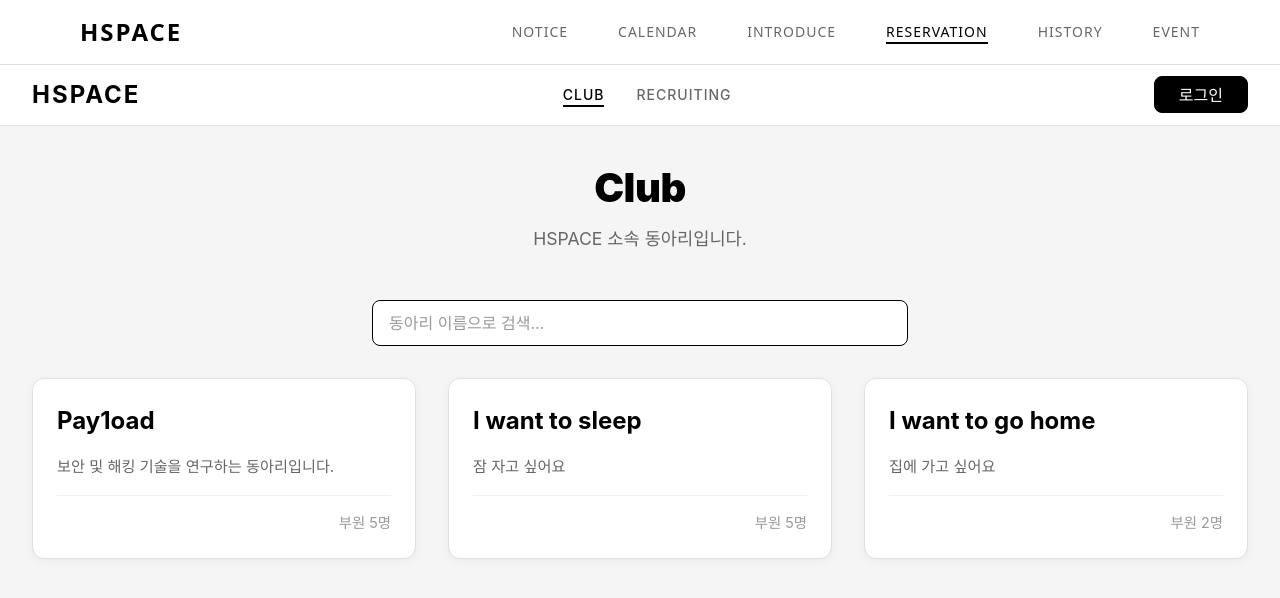
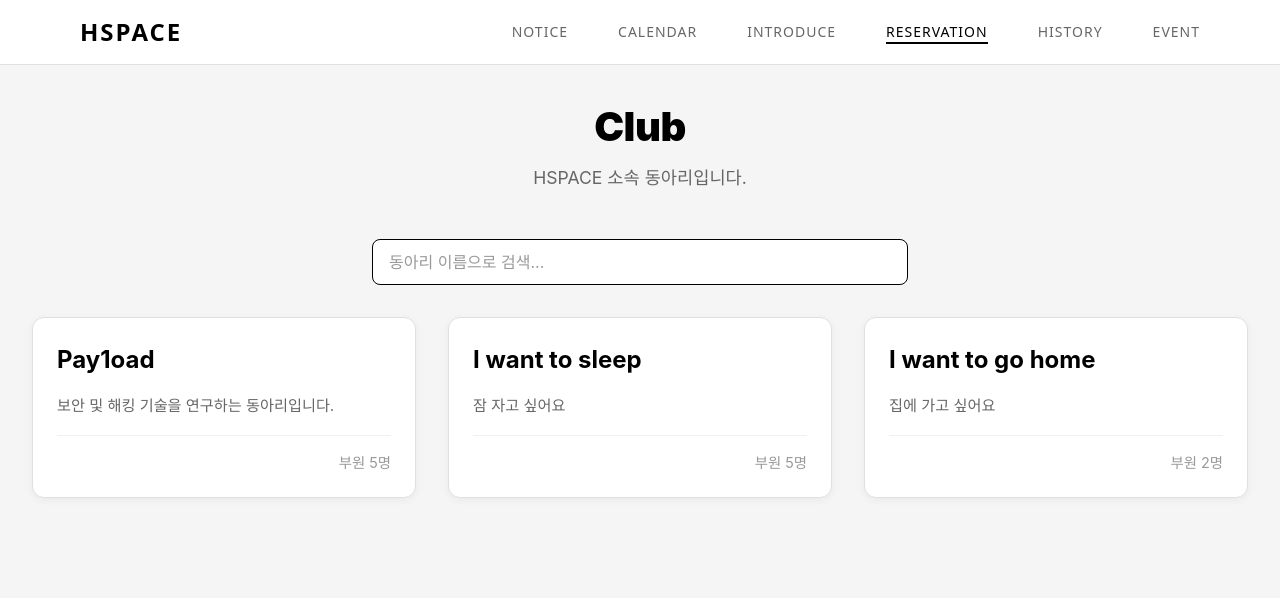
Before and after one commit to hspace-io/2025w-gitctf-team1, a React (Vite) app: page /club in a window 1280 px wide. Shown: the top 598 px of the page. Built offline with nearby package versions, Linux system fonts and the light colour scheme.

Commit message:
fix gnb delete

```diff
--- a/src/components/Club.jsx
+++ b/src/components/Club.jsx
@@ -155,27 +155,6 @@ function Club() {
 
   return (
     <div className="club-container">
-      <nav className="top-nav">
-        <div className="nav-left">
-          <h1 className="logo" onClick={() => navigate('/')} style={{ cursor: 'pointer' }}>HSPACE</h1>
-        </div>
-        <div className="nav-center">
-          <button className="nav-link active">Club</button>
-          <button className="nav-link" onClick={() => navigate('/')}>Recruiting</button>
-        </div>
-        <div className="nav-right">
-          {isLoggedIn ? (
-            <button className="login-button" onClick={logout}>
-              로그아웃
-            </button>
-          ) : (
-            <button className="login-button" onClick={login}>
-              로그인
-            </button>
-          )}
-        </div>
-      </nav>
-
       <main className="club-main">
         <div className="club-header">
           <h2 className="club-title">Club</h2>
--- a/src/components/intro.jsx
+++ b/src/components/intro.jsx
@@ -124,51 +124,8 @@ function Intro() {
 
   const displayedPosts = recruitingPosts.slice(0, 5);
 
-  const handleNavClick = (menu) => {
-    if (menu === 'Club') {
-      navigate('/club');
-    } else if (menu === 'Recruiting') {
-      console.log('Recruiting 메뉴 클릭');
-    }
-  };
-
-  const handleLogin = () => {
-    login();
-    console.log('로그인 버튼 클릭');
-  };
-
-  const handleLogout = () => {
-    logout();
-    console.log('로그아웃 버튼 클릭');
-  };
-
   return (
     <div className="intro-container">
-      <nav className="top-nav">
-        <div className="nav-left">
-          <h1 className="logo" onClick={() => navigate('/')} style={{ cursor: 'pointer' }}>HSPACE</h1>
-        </div>
-        <div className="nav-center">
-          <button className="nav-link" onClick={() => handleNavClick('Club')}>
-            Club
-          </button>
-          <button className="nav-link" onClick={() => navigate('/')}>
-            Recruiting
-          </button>
-        </div>
-        <div className="nav-right">
-          {isLoggedIn ? (
-            <button className="login-button" onClick={handleLogout}>
-              로그아웃
-            </button>
-          ) : (
-            <button className="login-button" onClick={handleLogin}>
-              로그인
-            </button>
-          )}
-        </div>
-      </nav>
-
       <main className="intro-main">
         {isLoggedIn && currentUser && (
           <div className="profile-section">
```
